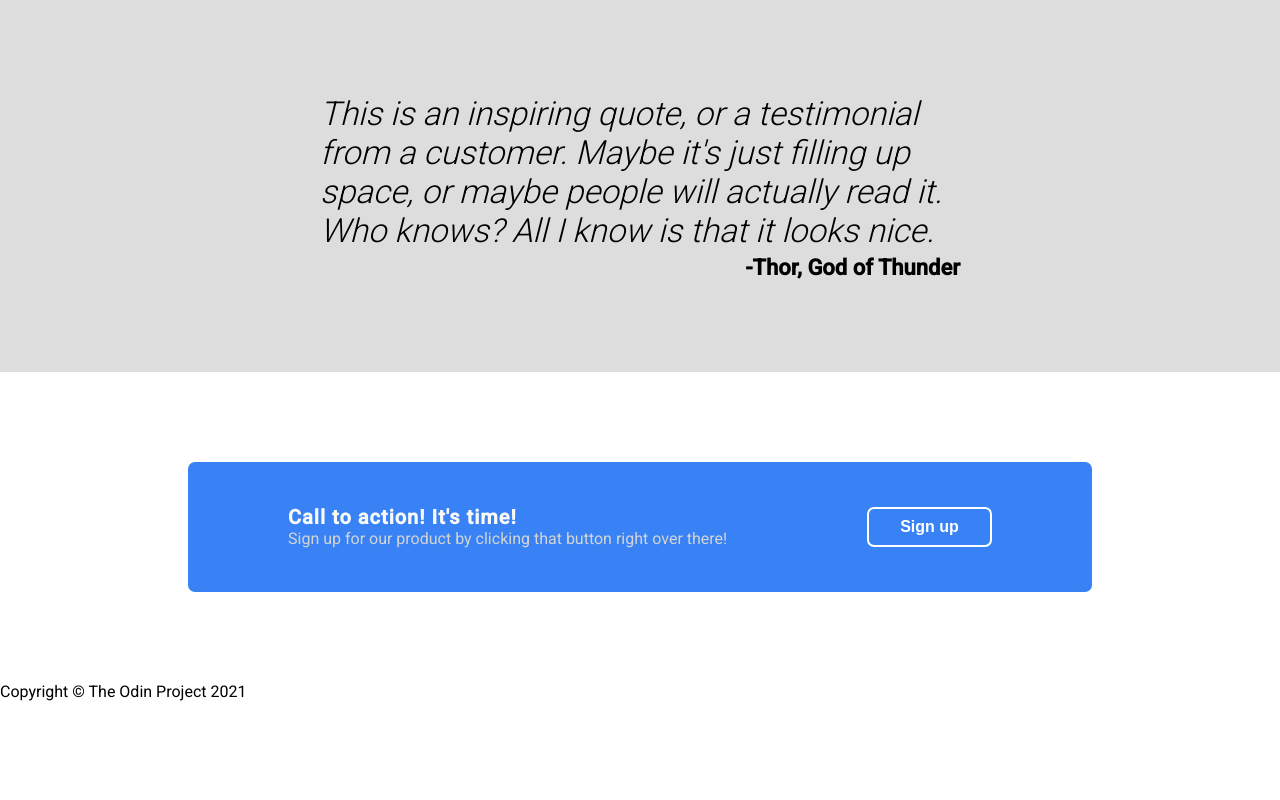
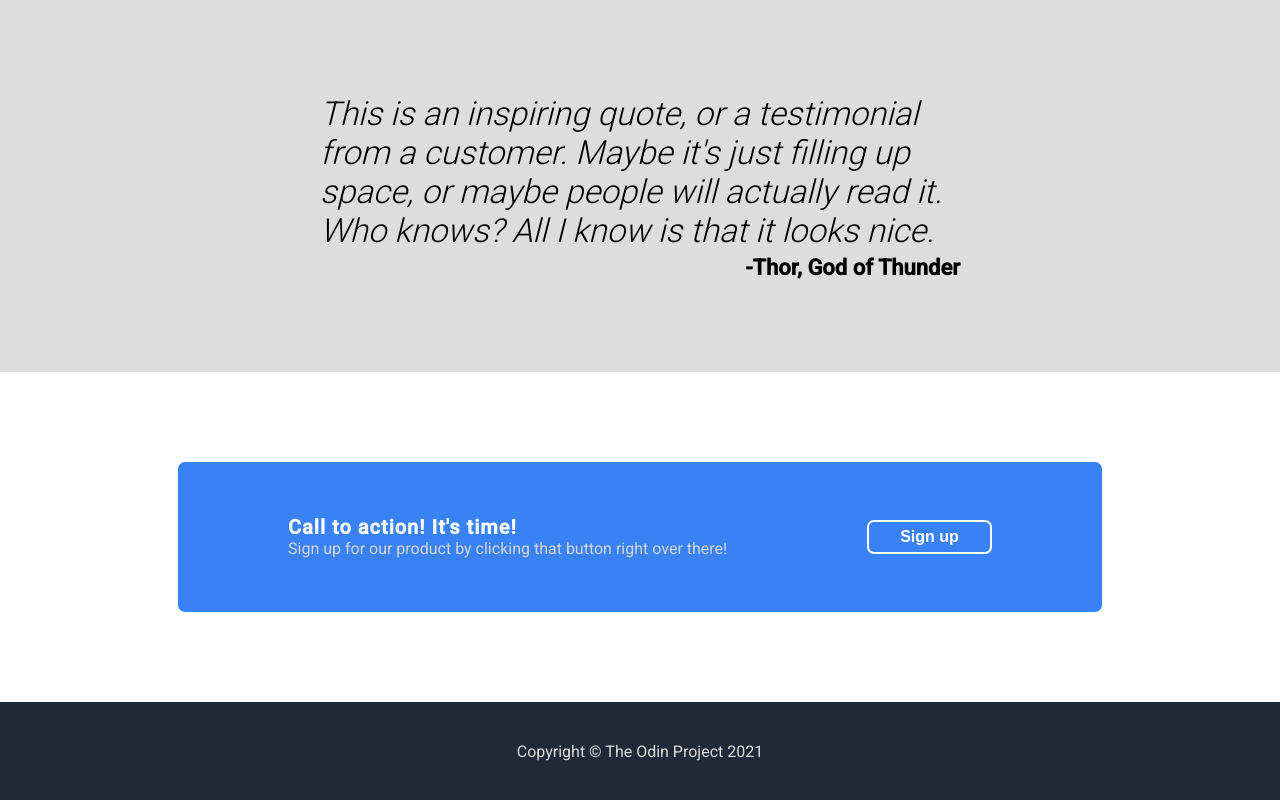
Before and after one commit to itsaxiis/landing-page, a plain HTML site: page index.html in a window 1280 px wide. Shown: the part 972-1772 px from the top of the page. Before the commit the page ends 1689 px from the top, so only its background shows below. Drawn offline with Linux system fonts and the light colour scheme.

Commit message:
added css to footer

```diff
--- a/styles.css
+++ b/styles.css
@@ -142,7 +142,7 @@ padding: 10px 50px 108px 50px;
 }
 /*Call to Action Section*/
 #cta-banner {
-    height: 130px;
+    height: 150px;
     width: 55%;
     background-color: var(--light-blue);
     margin: 90px auto;
@@ -152,7 +152,7 @@ padding: 10px 50px 108px 50px;
     justify-content: space-between;
     gap: 50px;
     color: var(--white);
-    padding: 0 100px;
+    padding: 0 110px;
 }
 #cta-left {
     display: flex;
@@ -172,8 +172,18 @@ padding: 10px 50px 108px 50px;
     border: solid white 2px;
     border-radius: 7px;
     width: 125px;
-    height: 40px;
+    height: 34px;
     color: white;
     font-weight: 700;
     font-size: 16px;
 }
+/*Call to Action Section*/
+footer {
+    background-color: var(--dark-blue-bg);
+    width: 100%;
+    height: 100px;
+    display: flex;
+    justify-content: center;
+    align-items: center;
+    color: var(--gray);
+}
```
